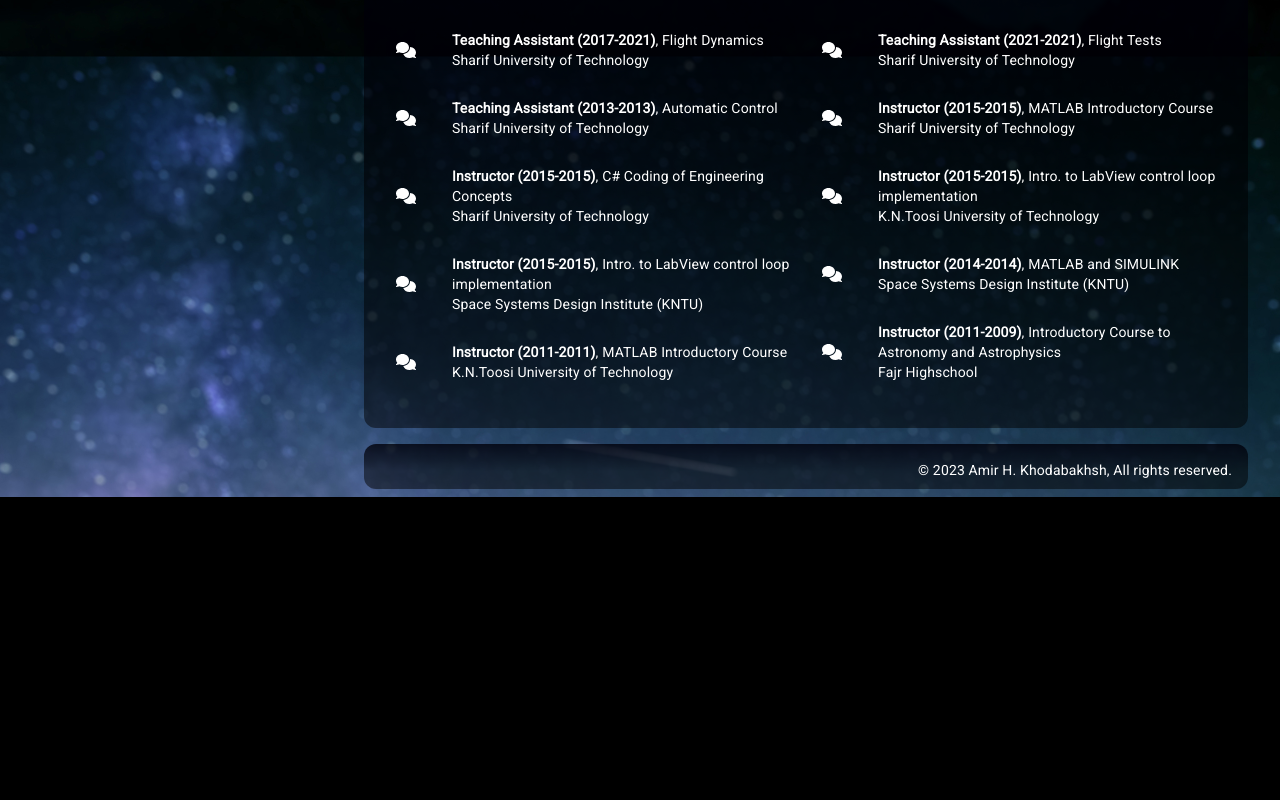
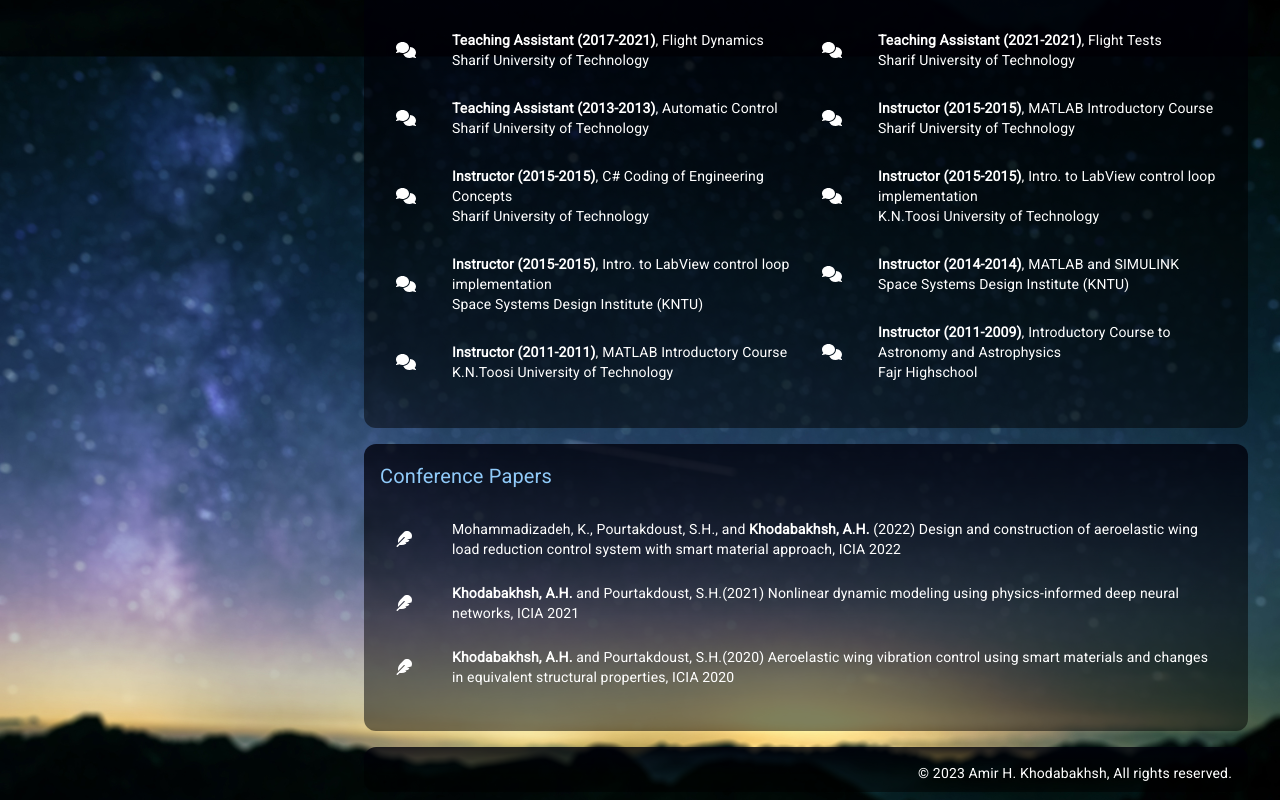
Before and after one commit to ahkhodabakhsh/ahkhodabakhsh.github.io, a Next.js app: page / in a window 1280 px wide. Shown: the part 1571-2371 px from the top of the page. Before the commit the page ends 2068 px from the top, so only its background shows below. Built offline with nearby package versions, Linux system fonts and the light colour scheme.

Commit message:
Conference papers card added

```diff
--- /dev/null
+++ b/components/Resume/Cards/ConferencePublications.tsx
@@ -0,0 +1,87 @@
+import resume from "@/data/resume.json";
+import Card from '@mui/material/Card';
+import CardContent from '@mui/material/CardContent';
+import Typography from '@mui/material/Typography';
+import { createTheme, ThemeProvider } from "@mui/material";
+import { motion } from "framer-motion";
+import { cards } from "@/components/GeneralStylings";
+import List from '@mui/material/List';
+import ListItem from '@mui/material/ListItem';
+import ListItemButton from '@mui/material/ListItemButton';
+import ListItemText from '@mui/material/ListItemText';
+import ListItemIcon from '@mui/material/ListItemIcon';
+import { faFeather } from "@fortawesome/free-solid-svg-icons";
+import { FontAwesomeIcon } from "@fortawesome/react-fontawesome";
+// import { StringOptions } from "sass";
+
+const publications = [
+    {
+        publicationCitation:"Mohammadizadeh, K., Pourtakdoust, S.H., and Khodabakhsh, A.H. (2022) Design and construction of aeroelastic wing load reduction control system with smart material approach, ICIA 2022",
+        DOI: null,
+    },
+    {
+        publicationCitation:"Khodabakhsh, A.H. and Pourtakdoust, S.H.(2021) Nonlinear dynamic modeling using physics-informed deep neural networks, ICIA 2021",
+        DOI: null,
+    },
+    {
+        publicationCitation:"Khodabakhsh, A.H. and Pourtakdoust, S.H.(2020) Aeroelastic wing vibration control using smart materials and changes in equivalent structural properties, ICIA 2020",
+        DOI: null,
+    },
+
+];
+
+type Publication = {
+    publicationCitation:string;
+    DOI:String | null;
+}
+
+function PaperInfo({pub}:{pub:Publication}){
+    return(
+        <ListItem disablePadding>
+            <ListItemButton href={pub.DOI===null ? "" : "https://www.doi.org/"+pub.DOI} sx={{ borderRadius:2, }}>
+                <ListItemIcon>
+                    <FontAwesomeIcon icon={faFeather}/>
+                </ListItemIcon>
+                <ListItemText
+                    primary={
+                        <Typography variant={cards.content.variant} color={cards.content.color}>
+                            {pub.publicationCitation.split("Khodabakhsh, A.H.")[0]} <b>Khodabakhsh, A.H.</b> {pub.publicationCitation.split("Khodabakhsh, A.H.")[1]}
+                        </Typography>}
+                    // secondary={
+                    //     <Typography variant={cards.content.variant} color={cards.content.color}>
+                    //         DOI: {pub.DOI===null ? "NA" : pub.DOI}
+                    //     </Typography>
+                    // }
+                />
+            </ListItemButton>
+        </ListItem>
+    )
+}
+
+export default function ConferencePublications(){
+    return(
+        <ThemeProvider theme={cards.theme}>
+            <motion.div
+                whileHover={cards.motion.hover}
+                whileTap={cards.motion.tap}>
+                <Card
+                    sx={cards.style}>
+                    <CardContent>
+                        <Typography gutterBottom
+                                    variant={cards.title.variant}
+                                    component="div"
+                                    color={cards.title.color}>
+                            Conference Papers
+                        </Typography>
+                        <List>
+                            {publications.map((pub, idx)=>(
+                                <PaperInfo pub={pub} key={"confpub"+idx}/>
+                            ))
+                            }
+                        </List>
+                    </CardContent>
+                </Card>
+            </motion.div>
+        </ThemeProvider>
+    )
+}
--- a/components/Resume/Columns/MainPanel.tsx
+++ b/components/Resume/Columns/MainPanel.tsx
@@ -5,6 +5,7 @@ import Skills from "../Cards/Skills/Skills";
 import Interests from "../Cards/Interests";
 import TeachingExperience from "../Cards/TeachingExperience";
 import Copyright from "../Cards/Copyright";
+import ConferencePublications from "../Cards/ConferencePublications";
 
 
 export default function MainPanel(){
@@ -22,6 +23,9 @@ export default function MainPanel(){
             <Grid item xs={12} id="main-panel-c4">
                 <TeachingExperience/>
             </Grid>
+            <Grid item xs={12} id="main-panel-c4">
+                <ConferencePublications/>
+            </Grid>
             {/* <Grid item xs={12} id="main-panel-c4">
                 <Interests/>
             </Grid> */}
```
